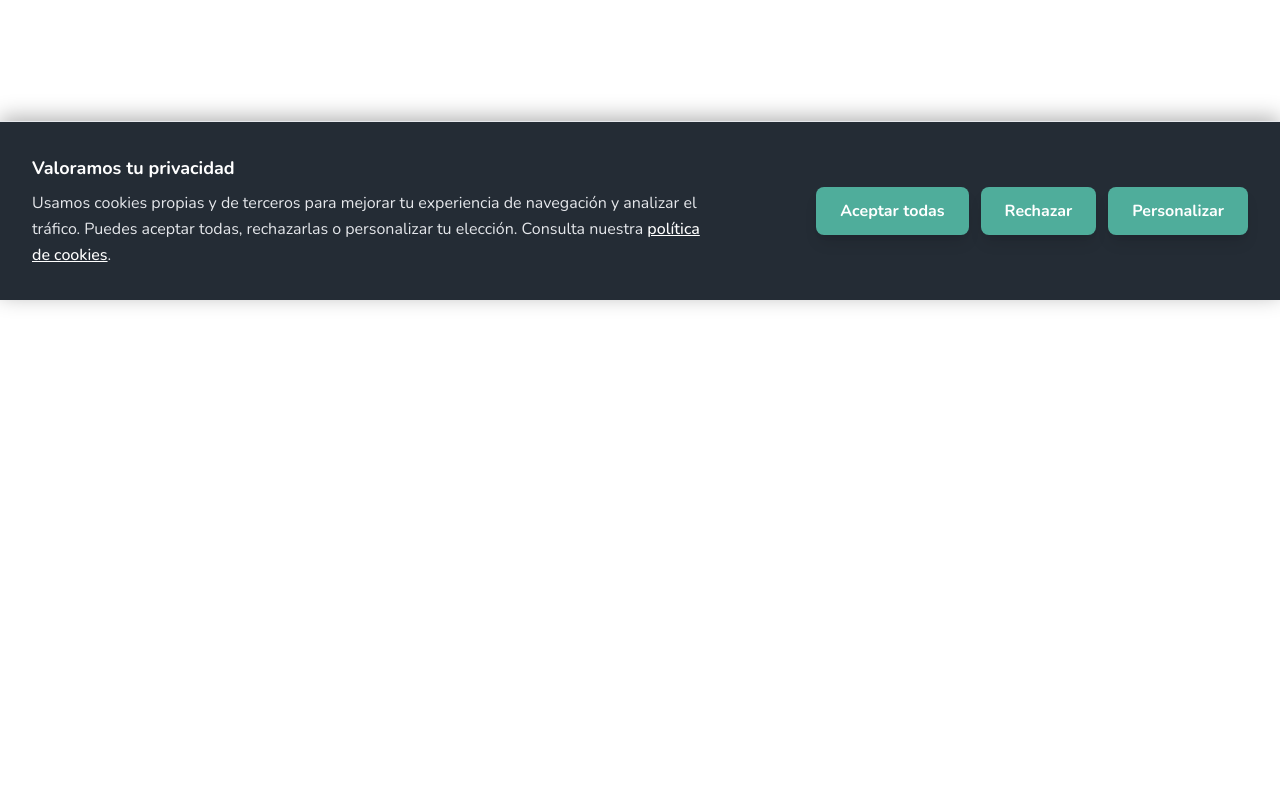
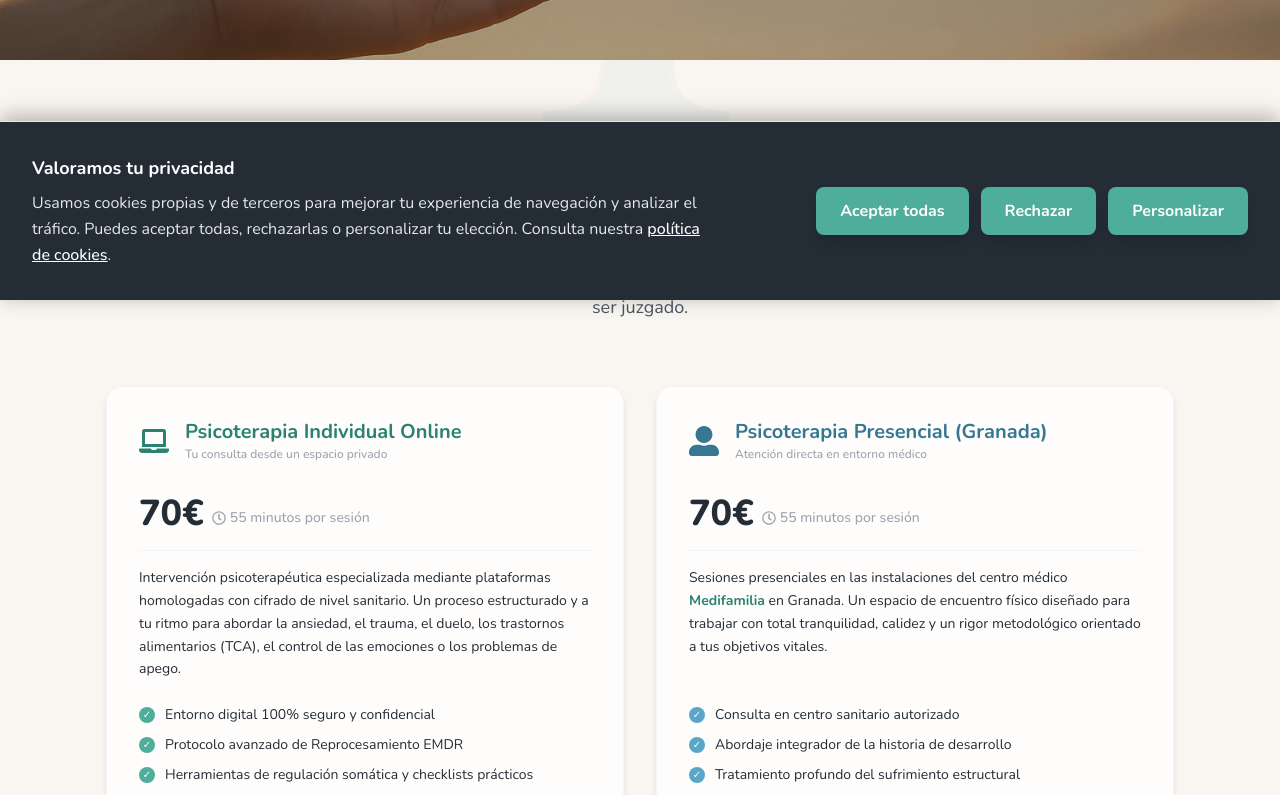
Before and after one commit to psicopiloto/psicopilotopage1, a Next.js app: page /tarifas in a window 1280 px wide. Before the commit this address had no page. Shown: the part 500-1295 px from the top of the page. Before the commit the page ends 800 px from the top, so only its background shows below. Built offline with nearby package versions, Linux system fonts and the light colour scheme.

Commit message:
Create tarifas.js

```diff
--- /dev/null
+++ b/pages/tarifas.js
@@ -0,0 +1,165 @@
+// pages/tarifas.js
+import Nav from "../components/Nav";
+import Footer from "../components/Footer";
+import { NextSeo } from "next-seo";
+import PageHeader from "../components/PageHeader";
+import AnimatedCTA from "../components/AnimatedCTA";
+import BackgroundLogo from "../components/BackgroundLogo";
+import { FaLaptop, FaUserAlt, FaRegClock, FaCalendarCheck, FaShieldAlt } from "react-icons/fa";
+
+export default function Tarifas() {
+  const planesTarifas = [
+    {
+      title: "Psicoterapia Individual Online",
+      icon: <FaLaptop aria-hidden="true" />,
+      subtitle: "Tu consulta desde un espacio privado",
+      price: "70€",
+      duration: "55 minutos por sesión",
+      desc: "Intervención psicoterapéutica especializada mediante plataformas homologadas con cifrado de nivel sanitario. Un proceso estructurado y a tu ritmo para abordar la ansiedad, el trauma, el duelo, los trastornos alimentarios (TCA), el control de las emociones o los problemas de apego.",
+      features: [
+        "Entorno digital 100% seguro y confidencial",
+        "Protocolo avanzado de Reprocesamiento EMDR",
+        "Herramientas de regulación somática y checklists prácticos",
+        "Sin costes ni tiempos de desplazamiento"
+      ],
+      ctaText: "Iniciar terapia online",
+      color: "green"
+    },
+    {
+      title: "Psicoterapia Presencial (Granada)",
+      icon: <FaUserAlt aria-hidden="true" />,
+      subtitle: "Atención directa en entorno médico",
+      price: "70€",
+      duration: "55 minutos por sesión",
+      desc: "Sesiones presenciales en las instalaciones del centro médico <a href='https://medifamilia.es/' target='_blank' rel='noopener noreferrer' class='font-bold text-psicopiloto-green-600 hover:underline'>Medifamilia</a> en Granada. Un espacio de encuentro físico diseñado para trabajar con total tranquilidad, calidez y un rigor metodológico orientado a tus objetivos vitales.",
+      features: [
+        "Consulta en centro sanitario autorizado",
+        "Abordaje integrador de la historia de desarrollo",
+        "Tratamiento profundo del sufrimiento estructural",
+        "Espacio de total confianza y libre de juicios"
+      ],
+      ctaText: "Solicitar cita presencial",
+      color: "blue"
+    }
+  ];
+
+  return (
+    <div className="min-h-screen flex flex-col font-sans bg-psicopiloto-sand-50 text-psicopiloto-gray-700 relative">
+      <NextSeo
+        title="Sesiones y Tarifas | Psicopiloto"
+        description="Transparencia y claridad operativa en tu proceso terapéutico. Consulta las tarifas de las sesiones de psicología online y presencial en Granada."
+        canonical="https://psicopiloto.com/tarifas"
+        openGraph={{
+          url: "https://psicopiloto.com/tarifas",
+          title: "Sesiones y Tarifas Transparentes | Psicopiloto",
+          description: "Conoce el coste de las sesiones de psicoterapia individual online y presencial. Un método estructurado con objetivos medibles para recuperar tu bienestar.",
+        }}
+      />
+
+      <BackgroundLogo />
+      <Nav />
+
+      <PageHeader
+        title="Sesiones y Tarifas"
+        subtitle="Claridad, transparencia y estructura desde el primer momento. Tu plan de ruta hacia la estabilidad emocional sin sorpresas."
+        backgroundImage="/header-servicios.webp"
+      />
+
+      <main className="flex-grow py-16 relative z-10">
+        <div className="container mx-auto px-6 max-w-5xl">
+
+          {/* Bloque Introductorio: El valor del espacio seguro */}
+          <section className="mb-16 text-center max-w-3xl mx-auto">
+            <h2 className="text-3xl font-bold mb-4 text-psicopiloto-blue-600">Un método estructurado, un espacio sin juicios</h2>
+            <p className="text-lg text-psicopiloto-gray-500 leading-relaxed">
+              Iniciar un proceso psicoterapéutico es una inversión en tu salud mental y en tu seguridad interna. Al igual que en la cabina de un avión la prioridad es trazar una ruta predecible y segura, aquí te ofrezco total transparencia en las condiciones de nuestro marco de trabajo, construyendo un vínculo de confianza donde puedas expresarte con total libertad y sin miedo a ser juzgado.
+            </p>
+          </section>
+
+          {/* Cuadrícula de Tarifas */}
+          <div className="grid grid-cols-1 md:grid-cols-2 gap-8 items-start mb-16">
+            {planesTarifas.map((plan, i) => (
+              <div
+                key={i}
+                className="bg-white/80 backdrop-blur-sm rounded-2xl p-8 shadow-md border border-gray-100 flex flex-col h-full hover:shadow-xl transition-all duration-300"
+              >
+                <div className="flex items-center gap-4 mb-4">
+                  <div className={`text-3xl ${plan.color === 'green' ? 'text-psicopiloto-green-600' : 'text-psicopiloto-blue-600'}`}>
+                    {plan.icon}
+                  </div>
+                  <div>
+                    <h3 className={`font-bold text-xl leading-tight ${plan.color === 'green' ? 'text-psicopiloto-green-600' : 'text-psicopiloto-blue-600'}`}>
+                      {plan.title}
+                    </h3>
+                    <p className="text-xs text-gray-400 font-medium mt-0.5">{plan.subtitle}</p>
+                  </div>
+                </div>
+
+                <div className="my-4 pb-4 border-b border-gray-100 flex items-baseline gap-2">
+                  <span className="text-4xl font-extrabold text-psicopiloto-gray-700">{plan.price}</span>
+                  <span className="text-sm text-gray-400 font-medium flex items-center gap-1">
+                    <FaRegClock aria-hidden="true" /> {plan.duration}
+                  </span>
+                </div>
+
+                <p
+                  className="text-psicopiloto-gray-600 text-sm leading-relaxed mb-6 flex-grow"
+                  dangerouslySetInnerHTML={{ __html: plan.desc }}
+                />
+
+                <ul className="space-y-2.5 mb-8 text-sm text-psicopiloto-gray-700">
+                  {plan.features.map((feat, idx) => (
+                    <li key={idx} className="flex items-start gap-2.5">
+                      <span className={`flex-shrink-0 mt-0.5 w-4 h-4 rounded-full flex items-center justify-center text-white text-[10px] ${plan.color === 'green' ? 'bg-psicopiloto-green-500' : 'bg-psicopiloto-blue-500'}`}>
+                        ✓
+                      </span>
+                      <span>{feat}</span>
+                    </li>
+                  ))}
+                </ul>
+
+                <div className="mt-auto">
+                  <AnimatedCTA
+                    href="/contacto"
+                    text={plan.ctaText}
+                    color={plan.color}
+                    className="w-full text-center text-base py-3.5 rounded-xl"
+                  />
+                </div>
+              </div>
+            ))}
+          </div>
+
+          {/* Sección Informativa: Normas y Políticas de la Cabina */}
+          <section className="bg-white/60 backdrop-blur-sm rounded-2xl p-6 md:p-8 border border-gray-100 shadow-sm max-w-4xl mx-auto">
+            <h3 className="text-xl font-bold mb-4 text-psicopiloto-blue-600 flex items-center gap-2">
+              <FaCalendarCheck className="text-psicopiloto-green-500" aria-hidden="true" /> Condiciones de Gestión y Compromiso Operativo
+            </h3>
+            <div className="space-y-4 text-sm text-psicopiloto-gray-600 leading-relaxed">
+              <p>
+                Para garantizar la viabilidad y el rigor del tratamiento, la asignación de las citas se rige bajo un estricto criterio de disponibilidad y respeto por el tiempo profesional mutuo.
+              </p>
+              <ul className="list-disc list-inside space-y-2 pl-2">
+                <li>
+                  <strong>Política de Modificaciones y Cancelaciones:</strong> Las sesiones reservadas implican un compromiso exclusivo de tiempo en la agenda de la consulta. Si necesitas modificar o cancelar una cita, deberás comunicarlo con un mínimo de <strong>24 horas de antelación</strong>. Las cancelaciones o ausencias que se notifiquen fuera de este plazo devengarán el importe íntegro de la sesión como coste de disponibilidad.
+                </li>
+                <li>
+                  <strong>Sesión de Valoración Inicial Gratuita:</strong> Si es tu primera vez, puedes solicitar a través del formulario de contacto una sesión de valoración previa de 30 minutos de forma complementaria. Servirá para analizar tu caso, aclarar dudas sobre el método terapéutico y diseñar tu plan psicoterapéutico inicial.
+                </li>
+                <li>
+                  <strong>Garantía de Regulación Sanitaria:</strong> Todas las intervenciones individuales se realizan al amparo del marco regulado de la Psicología General Sanitaria, cumpliendo de forma estricta con el secreto profesional del código deontológico y la confidencialidad en el tratamiento de datos personales de categoría especial.
+                </li>
+              </ul>
+              <p className="text-xs italic text-gray-400 mt-2">
+                * Nota: Si se requiere la tramitación del Consentimiento Informado digital con firma manuscrita para telepsicología, te facilitaré el enlace de acceso privado tras nuestra primera toma de contacto.
+              </p>
+            </div>
+          </section>
+
+        </div>
+      </main>
+
+      <Footer />
+    </div>
+  );
+}
```
